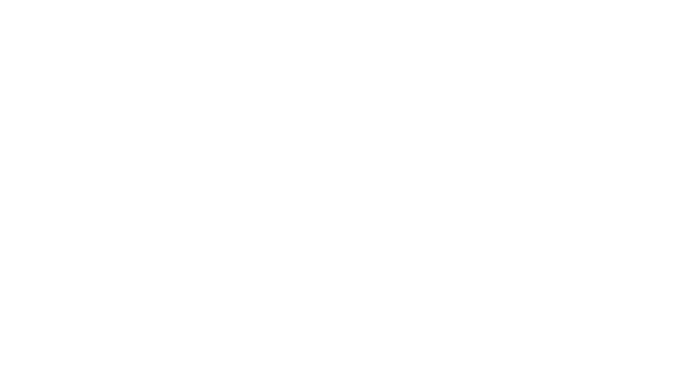
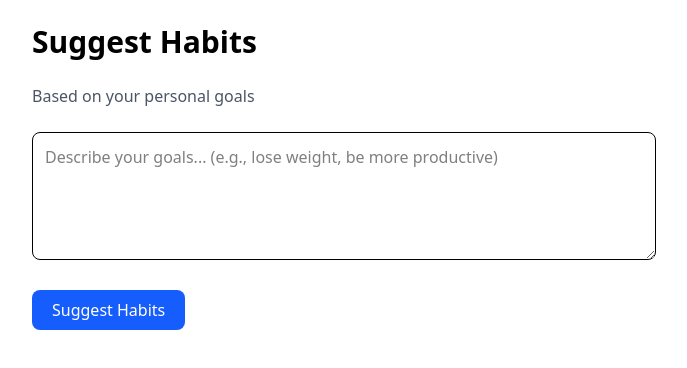
Before and after one commit to arjun-ms/habit-hero, a React app in the folder frontend/: page /suggest/goals in a window 1280 px wide. Before the commit this address had no page. Shown: the top 368 px of the page, without its empty margins (296-983 px from the left). Built offline with nearby package versions, Linux system fonts and the light colour scheme; the HTML template or start-up script is replaced by a standard one.

Commit message:
feat(Suggest Habits): Suggest Habits based on existing habits or personal goals

```diff
--- a/frontend/src/App.jsx
+++ b/frontend/src/App.jsx
@@ -5,20 +5,21 @@
 import HabitDetails from "./pages/HabitDetails.jsx";
 import EditHabit from "./pages/EditHabit.jsx";
 
+import SuggestFromExisting from "./pages/SuggestFromExisting.jsx";
+import SuggestFromGoals from "./pages/SuggestFromGoals.jsx";
+
 function App() {
   return (
     <BrowserRouter>
-
-      {/* 🔥 TAILWIND TEST */}
-      {/* <h1 className="text-5xl font-bold text-red-600">
-        TAILWIND TEST
-      </h1> */}
-
       <Routes>
         <Route path="/" element={<Dashboard />} />
         <Route path="/create" element={<CreateHabit />} />
         <Route path="/habit/:id" element={<HabitDetails />} />
         <Route path="/habit/:id/edit" element={<EditHabit />} />
+
+        {/* 🔥 NEW SUGGESTIONS ROUTES */}
+        <Route path="/suggest/existing" element={<SuggestFromExisting />} />
+        <Route path="/suggest/goals" element={<SuggestFromGoals />} />
       </Routes>
     </BrowserRouter>
   );
--- /dev/null
+++ b/frontend/src/api/suggestions.js
@@ -0,0 +1,13 @@
+import axios from "axios";
+
+const API = "http://127.0.0.1:8000";
+
+export const generateSuggestionFromExisting = async (habits) => {
+  const res = await axios.post(`${API}/suggest/existing`, { habits });
+  return res.data.suggestion;
+};
+
+export const generateSuggestionFromGoals = async (goals) => {
+  const res = await axios.post(`${API}/suggest/goals`, { goals });
+  return res.data.suggestion;
+};
--- a/frontend/src/pages/Dashboard.jsx
+++ b/frontend/src/pages/Dashboard.jsx
@@ -5,10 +5,11 @@
 
 function Dashboard() {
   const [habits, setHabits] = useState([]);
-  const navigate = useNavigate();
-
   const [filter, setFilter] = useState("all");
   const [categories, setCategories] = useState([]);
+  const [showSuggestOptions, setShowSuggestOptions] = useState(false);
+
+  const navigate = useNavigate();
 
   const loadHabits = () => {
     getHabits().then((data) => {
@@ -31,8 +32,10 @@
 
   return (
     <div className="max-w-3xl mx-auto p-6">
-      <div className="flex justify-between items-center mb-6">
+      {/* Header: title + filters + actions */}
+      <div className="flex flex-wrap justify-between items-center gap-4 mb-6">
         <h2 className="text-3xl font-bold">Dashboard</h2>
+
         <div className="flex items-center gap-3">
           <label className="text-gray-600">Category:</label>
           <select
@@ -50,6 +53,14 @@
           </select>
         </div>
 
+        <div className="flex items-center gap-2">
+          <button
+            onClick={() => setShowSuggestOptions(true)}
+            className="px-4 py-2 bg-purple-600 text-white rounded-md hover:bg-purple-700 transition"
+          >
+            Suggest Habits
+          </button>
+
           <Link
             to="/create"
             className="px-4 py-2 bg-blue-600 text-white rounded-md hover:bg-blue-700 transition"
@@ -57,7 +68,9 @@
             + New Habit
           </Link>
         </div>
+      </div>
 
+      {/* Habit list */}
       {habits.length === 0 ? (
         <p className="text-gray-600">No habits yet. Create one!</p>
       ) : (
@@ -77,6 +90,42 @@
             ))}
         </div>
       )}
+
+      {/* Suggest Habits options modal */}
+      {showSuggestOptions && (
+        <div className="fixed inset-0 bg-black/30 flex items-center justify-center z-50">
+          <div className="bg-white p-6 rounded-xl shadow-lg w-80 text-center space-y-4">
+            <h2 className="text-xl font-bold">Suggest Habits</h2>
+
+            <button
+              onClick={() => {
+                setShowSuggestOptions(false);
+                navigate("/suggest/existing");
+              }}
+              className="w-full px-4 py-2 bg-blue-600 text-white rounded-lg hover:bg-blue-700"
+            >
+              Based on existing habits
+            </button>
+
+            <button
+              onClick={() => {
+                setShowSuggestOptions(false);
+                navigate("/suggest/goals");
+              }}
+              className="w-full px-4 py-2 bg-green-600 text-white rounded-lg hover:bg-green-700"
+            >
+              Based on personal goals
+            </button>
+
+            <button
+              onClick={() => setShowSuggestOptions(false)}
+              className="text-gray-500 text-sm hover:underline"
+            >
+              Cancel
+            </button>
+          </div>
+        </div>
+      )}
     </div>
   );
 }
--- /dev/null
+++ b/frontend/src/pages/SuggestFromExisting.jsx
@@ -0,0 +1,57 @@
+import React, { useState, useEffect } from "react";
+import { getHabits } from "../api/habits";
+import { generateSuggestionFromExisting } from "../api/suggestions";
+
+function SuggestFromExisting() {
+  const [habits, setHabits] = useState([]);
+  const [loading, setLoading] = useState(false);
+  const [suggestions, setSuggestions] = useState("");
+
+  useEffect(() => {
+    getHabits().then(setHabits);
+  }, []);
+
+  const handleGenerate = async () => {
+    setLoading(true);
+    const text = await generateSuggestionFromExisting(habits);
+    setSuggestions(text);
+    setLoading(false);
+  };
+
+  return (
+    <div className="max-w-2xl mx-auto p-6 space-y-6">
+      <h1 className="text-3xl font-bold">Suggest Habits</h1>
+      <p className="text-gray-600">Based on your existing habits</p>
+
+      <div className="bg-white p-5 rounded-xl shadow border">
+        <h2 className="text-lg font-semibold mb-3">Your current habits:</h2>
+
+        {habits.length === 0 ? (
+          <p className="text-gray-500">No habits yet.</p>
+        ) : (
+          <ul className="list-disc pl-6 text-gray-700">
+            {habits.map((h) => (
+              <li key={h.id}>{h.name} ({h.category})</li>
+            ))}
+          </ul>
+        )}
+      </div>
+
+      <button
+        onClick={handleGenerate}
+        disabled={loading}
+        className="px-5 py-2 bg-blue-600 text-white rounded-lg hover:bg-blue-700"
+      >
+        {loading ? "Generating..." : "Suggest New Habits"}
+      </button>
+
+      {suggestions && (
+        <div className="bg-white p-5 rounded-xl shadow border whitespace-pre-line text-gray-800">
+          {suggestions}
+        </div>
+      )}
+    </div>
+  );
+}
+
+export default SuggestFromExisting;
--- /dev/null
+++ b/frontend/src/pages/SuggestFromGoals.jsx
@@ -0,0 +1,46 @@
+import React, { useState } from "react";
+import { generateSuggestionFromGoals } from "../api/suggestions";
+
+function SuggestFromGoals() {
+  const [goals, setGoals] = useState("");
+  const [loading, setLoading] = useState(false);
+  const [suggestions, setSuggestions] = useState("");
+
+  const handleGenerate = async () => {
+    if (!goals.trim()) return;
+    setLoading(true);
+    const text = await generateSuggestionFromGoals(goals);
+    setSuggestions(text);
+    setLoading(false);
+  };
+
+  return (
+    <div className="max-w-2xl mx-auto p-6 space-y-6">
+      <h1 className="text-3xl font-bold">Suggest Habits</h1>
+      <p className="text-gray-600">Based on your personal goals</p>
+
+      <textarea
+        className="w-full h-32 border p-3 rounded-lg"
+        placeholder="Describe your goals... (e.g., lose weight, be more productive)"
+        value={goals}
+        onChange={(e) => setGoals(e.target.value)}
+      />
+
+      <button
+        onClick={handleGenerate}
+        disabled={loading}
+        className="px-5 py-2 bg-blue-600 text-white rounded-lg hover:bg-blue-700"
+      >
+        {loading ? "Generating..." : "Suggest Habits"}
+      </button>
+
+      {suggestions && (
+        <div className="bg-white p-5 rounded-xl shadow border whitespace-pre-line text-gray-800">
+          {suggestions}
+        </div>
+      )}
+    </div>
+  );
+}
+
+export default SuggestFromGoals;
```
Lines whose indentation alone changed are shown as unchanged.
